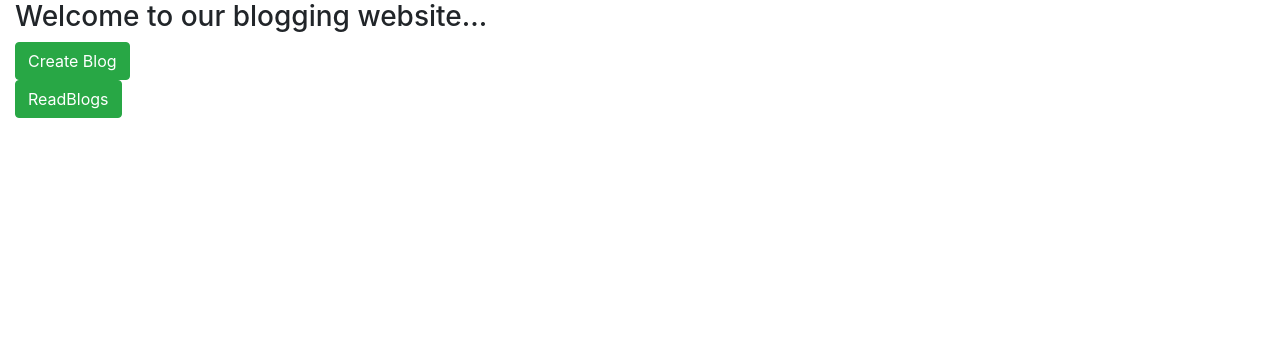
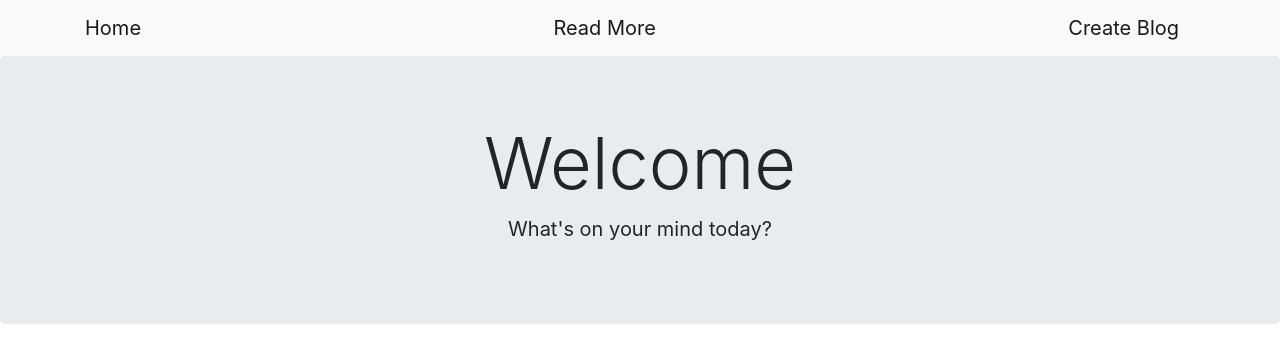
Before and after one commit to MoyankGiri/AlwaysObservableWebApp, a Flask app: page /home in a window 1280 px wide. Shown: the top 363 px of the page. Run offline with Flask 2, Linux system fonts and the light colour scheme; some libraries are stand-ins or nearby versions.

Commit message:
revamped UI using bootstrap

```diff
--- a/app/templates/homepage.html
+++ b/app/templates/homepage.html
@@ -8,76 +8,20 @@
 <link rel="stylesheet" href="https://stackpath.bootstrapcdn.com/bootstrap/4.1.3/css/bootstrap.min.css">
 <link rel="stylesheet" href="https://maxcdn.bootstrapcdn.com/font-awesome/4.7.0/css/font-awesome.min.css">
 
-  <div class="container-fluid">
-    <div class="row">
-      <div class="col-md-12">
-        <h3>
-          Welcome to our blogging website...
-        </h3>
-        <editor>
-          <style>@media print {
-      .ms-editor-squiggler {
-          display:none !important;
-      }
-    }
-    .ms-editor-squiggler {
-      all: initial;
-      display: block !important;
-      height: 0px !important;
-      width: 0px !important;
-    }
-          </style>
-          <div class="ms-editor-squiggler">
-            </div>
-        </editor>
-        <button type="button" class="btn btn-success" onclick="create_ablog()">
-            Create Blog
-          </button>
-        <editor>
-            <style>@media print {
-      .ms-editor-squiggler {
-          display:none !important;
-      }
-    }
-    .ms-editor-squiggler {
-      all: initial;
-      display: block !important;
-      height: 0px !important;
-      width: 0px !important;
-    }
-            </style>
-            <div class="ms-editor-squiggler">
-              </div>
-          </editor>
-        <button type="button" class="btn btn-success" onclick="read_blogs()">
-              ReadBlogs
-            </button>
-        <editor>
-              <style>@media print {
-      .ms-editor-squiggler {
-          display:none !important;
-      }
-    }
-    .ms-editor-squiggler {
-      all: initial;
-      display: block !important;
-      height: 0px !important;
-      width: 0px !important;
-    }
-              </style>
-              <div class="ms-editor-squiggler">
-                </div>
-            </editor>
+  <body>
+    <nav class="navbar navbar-expand-lg navbar-light bg-light">
+      <div class="container">
+          <a class="navbar-brand" href="/home">Home</a>
+        <a class="navbar-brand" href="/readBlogs">Read More</a>
+        <a class="navbar-brand" href="/createBlog">Create Blog</a>
       </div>
-    </div>
-  </div>
-  <script>
-    function create_ablog(){
-      window.location="{{url_for('createBlog')}}";
-    }
+  </nav>
 
-    function read_blogs(){
-      window.location = "{{url_for('readBlogs')}}";
-    }
-  </script>
+  <div class="jumbotron">
+    <blockquote class="blockquote text-center">
+        <h1 class="display-3">Welcome</h1>
+        <p class="mb-0">What's on your mind today?</p>
+    </blockquote>
+</div>
+  </body>
 </html>
```
Also changed, not shown: app/templates/aPost.html (+8 -0 lines), app/templates/create_blog.html (+10 -0 lines), app/templates/display_blog.html (+7 -0 lines), app/templates/failed.html (+8 -1 lines), app/templates/inputData.html (deleted, +0 -23 lines), app/templates/signup.html (+8 -0 lines), app/templates/success.html (+8 -1 lines).
